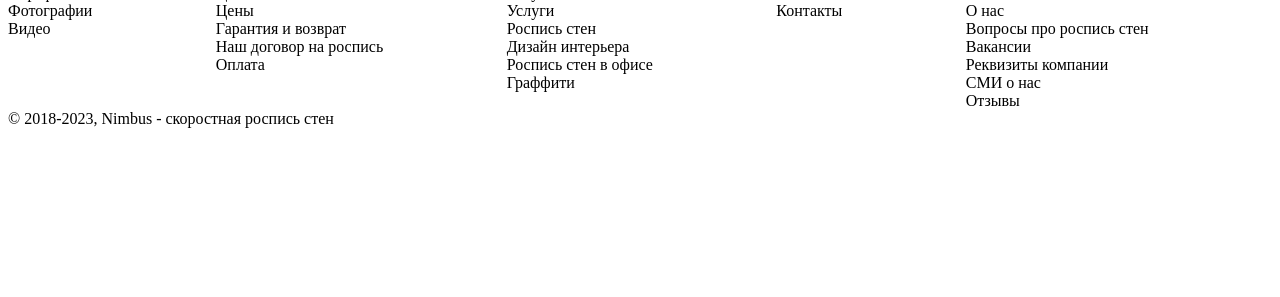
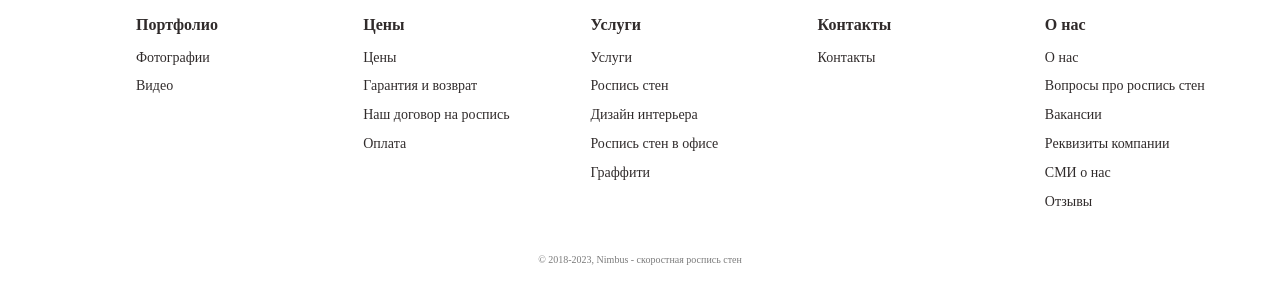
Before and after one commit to JMesenko/todo, a plain HTML site: page nimbus/inomokonov/index nimbus.html in a window 1280 px wide. Shown: the part 3648-3945 px from the top of the page. Before the commit the page ends 3784 px from the top, so only its background shows below. Drawn offline with Linux system fonts and the light colour scheme.

Commit message:
footer styles

```diff
--- a/nimbus/inomokonov/style.css
+++ b/nimbus/inomokonov/style.css
@@ -499,6 +499,7 @@ footer {
   display: flex;
   align-items: center;
   justify-content: center;
+  margin-bottom: 2rem;
 }
 
 .footer__nets img:not(:last-child) {
@@ -507,8 +508,34 @@ footer {
 
 .footer__menu {
   display: flex;
+  padding-left: 8rem;
+
+  justify-content: center;
 }
 
 .footer__menu .col {
-  flex-grow: 1;
+  flex: 1 0 0%;
 }
+
+.footer__menu_header {
+  font-weight: 700;
+  font-size: 16px;
+
+  color: #302b2b;
+  margin-bottom: 1rem;
+}
+
+.footer__menu_item {
+  font-weight: 300;
+  font-size: 14px;
+  color: #302b2b;
+  margin-bottom: 0.8rem;
+}
+
+.footer__info {
+  font-weight: 300;
+  font-size: 10px;
+  color: #7b7b7b;
+  text-align: center;
+  margin: 2rem;
+}
```
